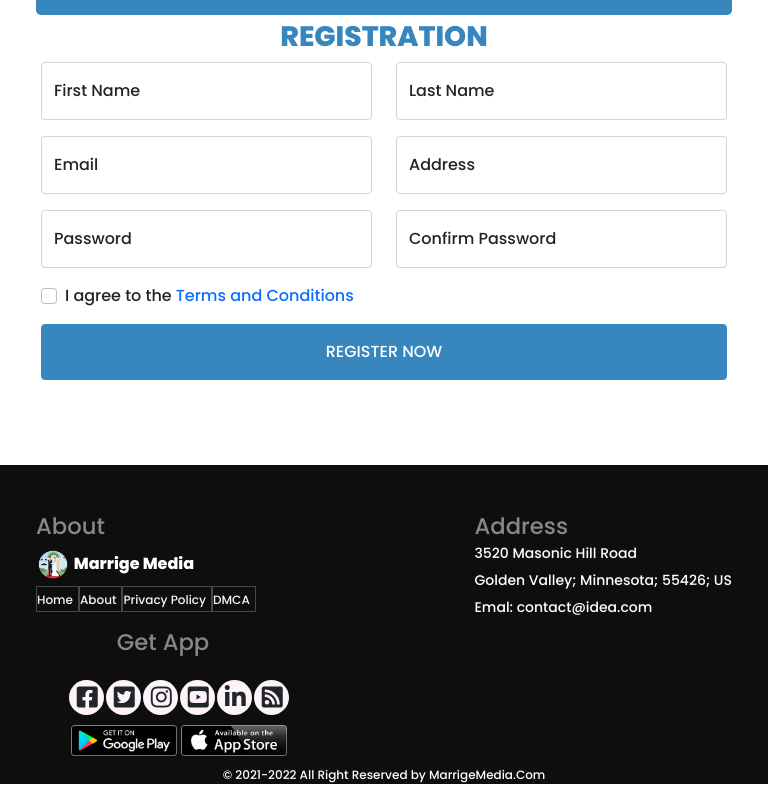
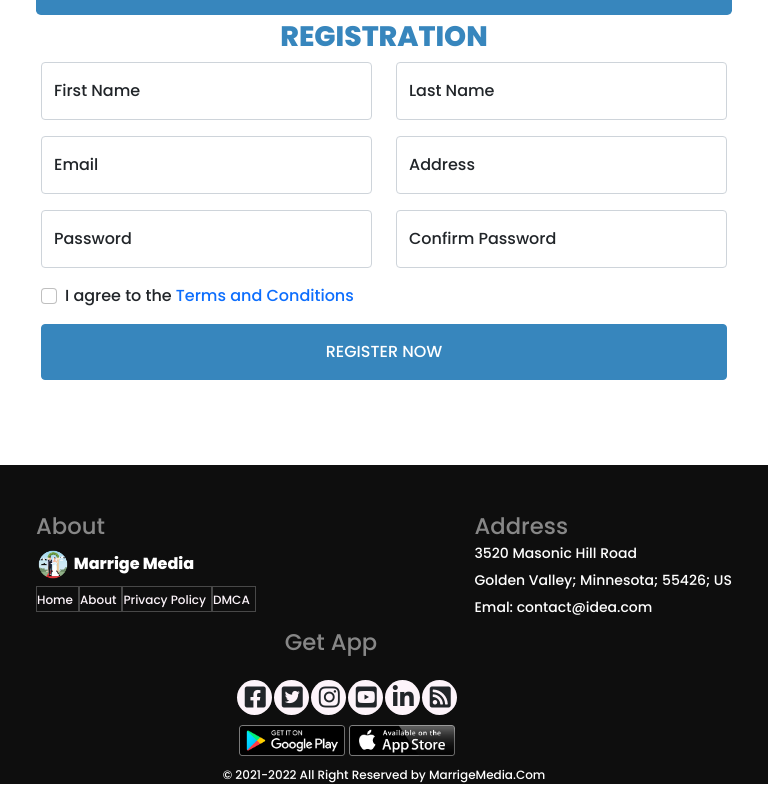
Before and after one commit to hasan-mia/marrige-media, a plain HTML site: page index.html in a window 768 px wide. Shown: the part 3731-4531 px from the top of the page. Drawn offline with Linux system fonts and the light colour scheme.

Commit message:
finnaly done

```diff
--- a/css/style.css
+++ b/css/style.css
@@ -322,9 +322,11 @@
             justify-items: center;
             align-content: center;
             align-items: stretch;
+            margin-left: 50%;
+            width: 100%;
         }
     }
-    /* Pc */
+    /* Desktop */
 
     @media(min-width: 768px) {
         #liveToast,
```
